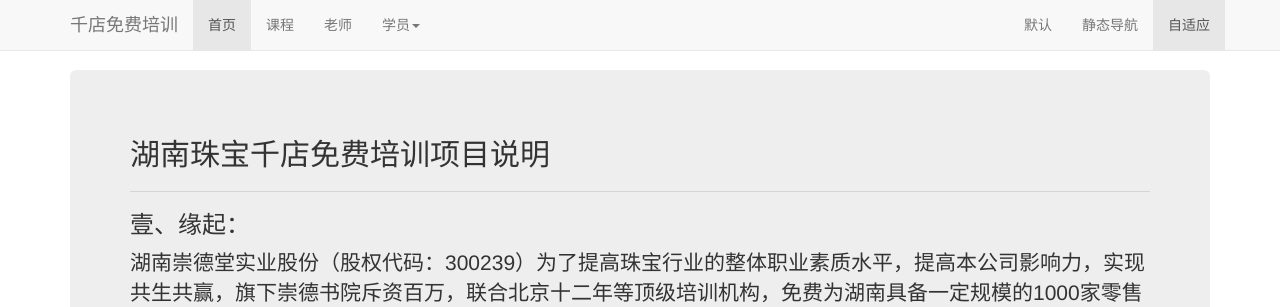
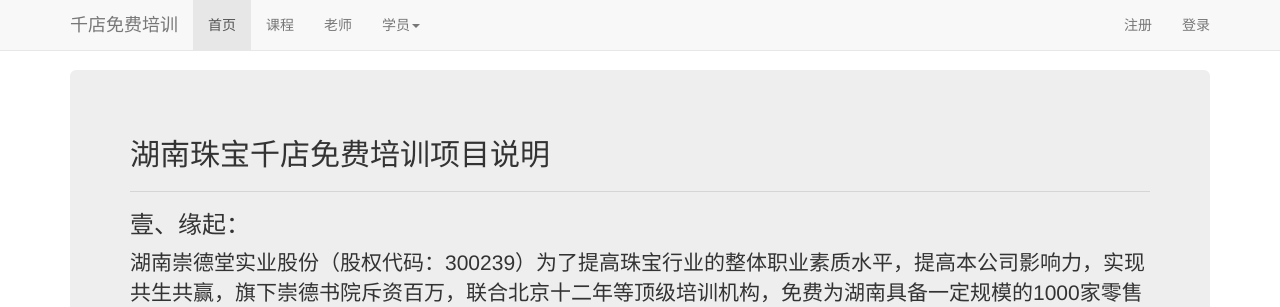
Before and after one commit to spring3th/Menber, a Django app: page / in a window 1280 px wide. Shown: the top 307 px of the page. Run offline with Django 3.2, Linux system fonts and the light colour scheme; some libraries are stand-ins or nearby versions.

Commit message:
header add login singn

```diff
--- a/Manage/templates/base.html
+++ b/Manage/templates/base.html
@@ -51,11 +51,16 @@
               </ul>
             </li>
           </ul>
-          <ul class="nav navbar-nav navbar-right">
-            <li><a href="http://v3.bootcss.com/examples/navbar/">默认</a></li>
-            <li><a href="http://v3.bootcss.com/examples/navbar-static-top/">静态导航</a></li>
-            <li class="active"><a href="./Fixed Top Navbar Example for Bootstrap_files/Fixed Top Navbar Example for Bootstrap.htm">自适应<span class="sr-only">(current)</span></a></li>
-          </ul>
+         <ul class="nav navbar-nav navbar-right">
+						{% if user %}
+							<li><p class="navbar-text">欢迎你&nbsp;&nbsp;<span id="base_name">{{ user.nickname }}</span></p></li>
+							<li><a href="/logout/">注销</a></li>
+							<li><a href="/setpasswd/">修改密码</a></li>
+						{% else %}
+							<li><a href="/signup/">注册</a></li>
+							<li><a href="/login/">登录</a></li>
+						{% endif %}
+         </ul>
         </div><!--/.nav-collapse -->
       </div>
     </nav>
```
